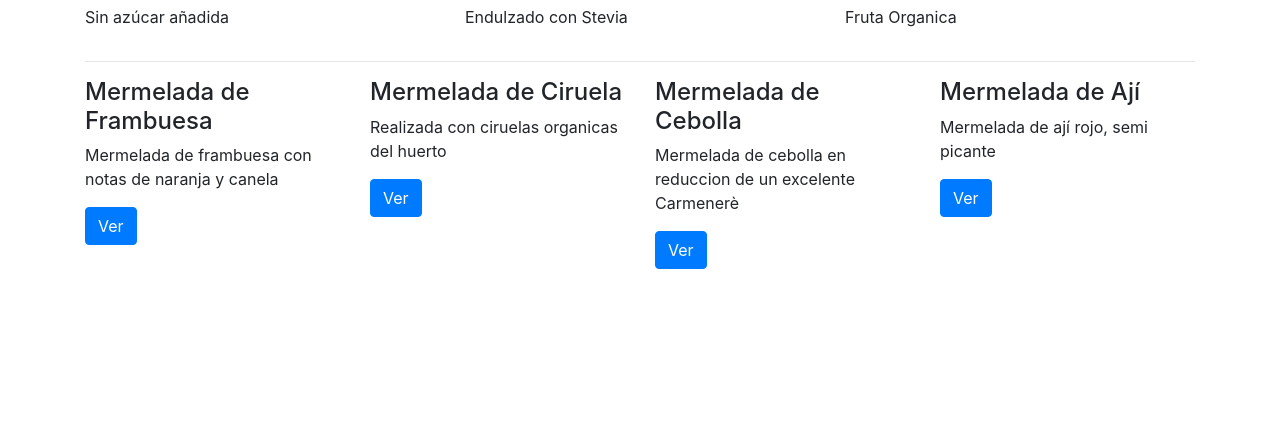
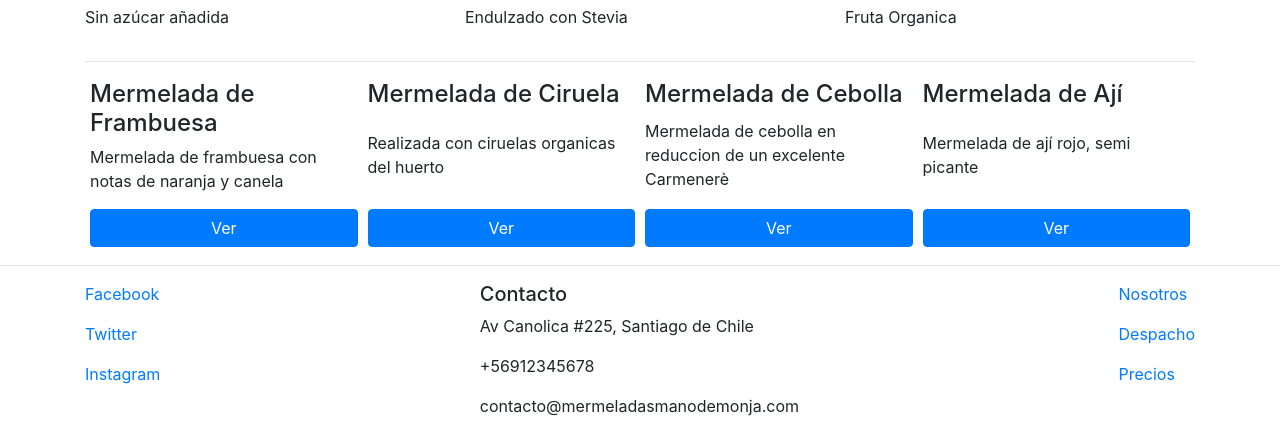
Before and after one commit to pcidsoto/Ejemplo-de-pagina-web-con-responsive, a website: page index.html in a window 1280 px wide. Shown: the part 398-832 px from the top of the page. Before the commit the page ends 800 px from the top, so only its background shows below. Drawn offline with nearby package versions, Linux system fonts and the light colour scheme.

Commit message:
Se trabaja con flex y se agrega archivo css

```diff
--- /dev/null
+++ b/css/main.css
@@ -0,0 +1,20 @@
+.jumbotron{
+    background-color: rgb(77, 212, 206);
+    color: black;
+}
+
+.footer{
+    padding: 10px 10px 0 10px;
+    background-color: yellow;
+    margin-bottom: 0px;
+}
+
+.card{
+    flex: 150px;
+    padding: 2px 5px 2px 5px;
+    border: none;
+}
+
+.btn-reserve{
+    width: 100%;
+}
--- a/index.html
+++ b/index.html
@@ -7,6 +7,7 @@
 
     <!-- Bootstrap CSS -->
     <link rel="stylesheet" href="node_modules/bootstrap/dist/css/bootstrap.min.css" >
+    <link rel="stylesheet" href="css/main.css" >
 
     <title>Mermeladas caseras</title>
   </head>
@@ -50,39 +51,85 @@
             </div>
             <!-- Separacion de linea-->
             <hr>
-
-        <div class="row">
-            <div class="col-sm-3">
+            <!-- d-flex flex-wrap flex-row maneja como si fuera row sin flex-->
+            <div class="d-flex flex-wrap flex-row">
+                <div class="card d-flex flex-column justify-content-between">
                     <h4 >Mermelada de Frambuesa</h4>
+                    <div>
                         <p >Mermelada de frambuesa con notas de naranja y canela</p>
-                <button type="button" class="btn btn-primary">Ver</button>
+                    </div>
+                    <div>
+                        <button type="button" class="btn btn-primary btn-reserve">Ver</button>
+                    </div>
                 </div>
 
 
-            <div class="col-sm-3">
+
+                <div class="card d-flex flex-column justify-content-between">
                     <h4 >Mermelada de Ciruela</h4>
+                    <div>
                         <p >Realizada con ciruelas organicas del huerto</p>
-                <button type="button" class="btn btn-primary">Ver</button>
+                    </div>
+                    <div>
+                        <button type="button" class="btn btn-primary btn-reserve">Ver</button>
+                    </div>
                 </div>
 
 
-            <div class="col-sm-3">
+
+                <div class="card d-flex flex-column justify-content-between">
                     <h4 >Mermelada de Cebolla</h4>
+
+                    <div>
                         <p >Mermelada de cebolla en reduccion de un excelente Carmenerè</p>
-                <button type="button" class="btn btn-primary">Ver</button>
+                    </div>
+                    <div>
+                        <button type="button" class="btn btn-primary btn-reserve">Ver</button>
+                    </div>
+                </div>
+
+
+
+                <div class="card d-flex flex-column justify-content-between">
+                    <h4 >Mermelada de Ají</h4>
+                    <div>
+                        <p >Mermelada de ají rojo, semi picante</p>
+                    </div>
+                    <div>
+                        <button type="button" class="btn btn-primary btn-reserve">Ver</button>
+                    </div>
+                </div>
+
 
             </div>
+        </div>
+    <hr>
+    <footer class="container">
+        <div class="d-flex justify-content-between">
+            <div>
+                <p> <a href="http:\\www.facebook.com">Facebook</a> </p>
+                <p> <a href="http:\\www.twitter.com">Twitter</a></p>
+                <p> <a href="http:\\www.instagram.com">Instagram</a></p>
+            </div>
 
-            <div class="col-sm-3">
-                <h4 >Mermelada de Ají</h4>
-                <p >Mermelada de ají rojo, semi picante</p>
-                <button type="button" class="btn btn-primary">Ver</button>
+            <div>
+                <address>
+                    <h5>Contacto</h5>
+                    <p>Av Canolica #225, Santiago de Chile</p>
+                    <p>+56912345678</p>
+                    <p>contacto@mermeladasmanodemonja.com</p>
+                </address>
+            </div>
+
+            <div>
+                <p> <a href="http:\\www.facebook.com">Nosotros</a> </p>
+                <p> <a href="http:\\www.twitter.com">Despacho</a></p>
+                <p> <a href="http:\\www.instagram.com">Precios</a></p>
+
 
             </div>
 
         </div>
-    </div>
-
-
+    </footer>
     </body>
 </html>
```
Lines whose indentation alone changed are shown as unchanged.
